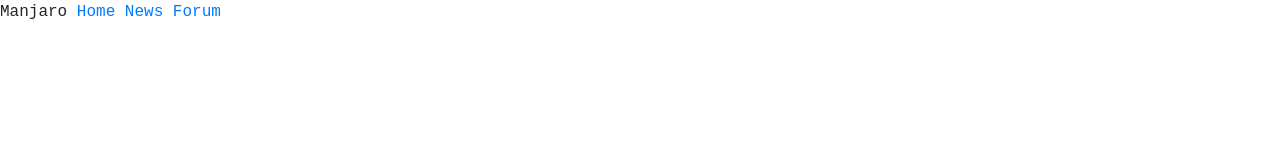
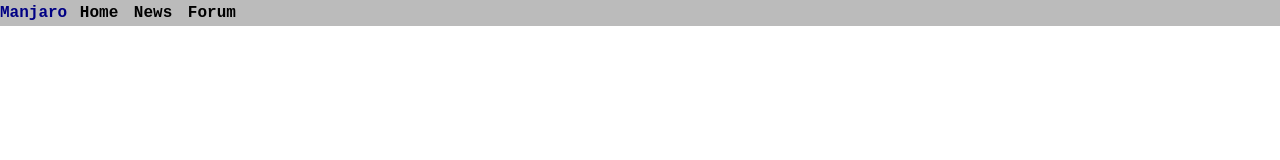
Before and after one commit to cgrossi/dostheme, a plain HTML site: page index.html in a window 1280 px wide. Drawn offline with nearby package versions, Linux system fonts and the light colour scheme.

Commit message:
change nav

```diff
--- a/css/style.css
+++ b/css/style.css
@@ -6,4 +6,29 @@ YELLOW: #FEFE54*/
 
 body {
 	font-family: terminal, monospace;
+	font-weight: bold;
 }
+
+nav span {
+	color: #000084;
+}
+
+a {
+	color: #000;
+	display: inline-block;
+	padding: 1px 3px;
+}
+
+a:hover {
+	background: #000;
+	color: #BBB;
+	text-decoration: none;
+	display: inline-block;
+	padding: 1px 3px;
+}
+
+
+
+nav {
+	background: #BBB;
+}
```
